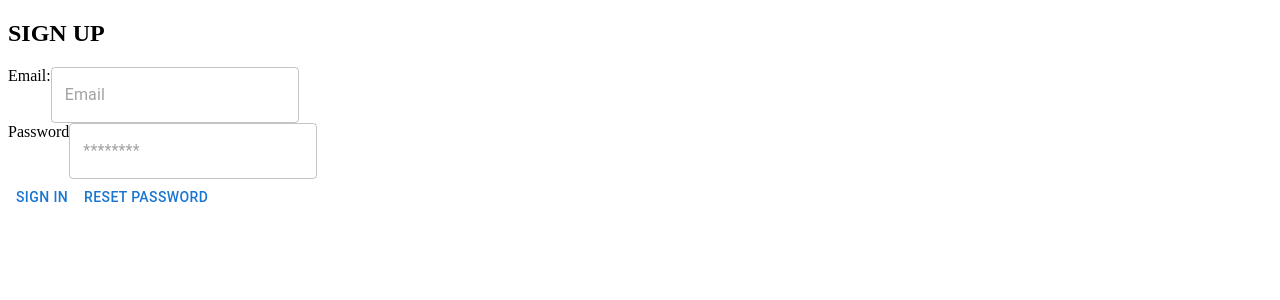
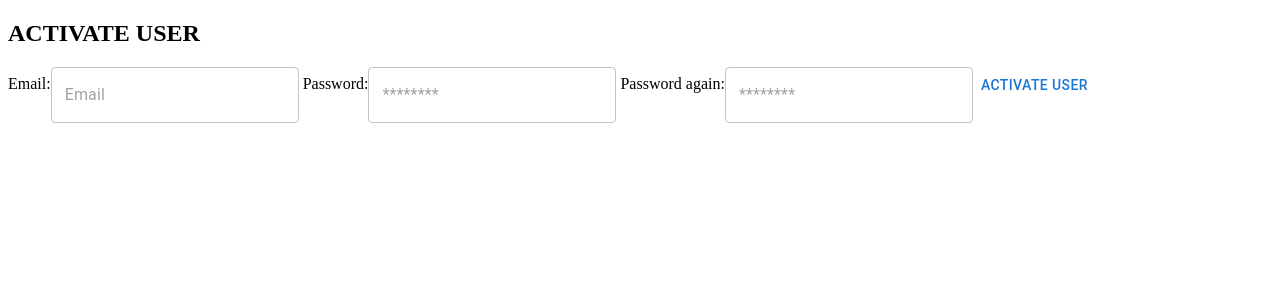
Before and after one commit to ceylinerdogan/CompanyOrganizationSoftwareFrontend, a React (Create React App) app: page /activateuser in a window 1280 px wide. Shown: the top 300 px of the page. Built offline with nearby package versions, Linux system fonts and the light colour scheme.

Commit message:
activate user and reset password added, navigation added but problematic

```diff
--- /dev/null
+++ b/src/ActivateUser.js
@@ -0,0 +1,48 @@
+import { Button, TextField } from '@mui/material';
+import React,{useState} from 'react';
+
+const ActivateUser = () =>{
+    const [email,setEmail] = useState('');
+    const [password,setPassword] = useState('');
+
+    const handleActivateUser =()=> {
+
+    };
+
+    return(
+        <form>
+            <div>
+            <h2>ACTIVATE USER </h2>
+            <label className="labelEmail" htmlFor="email"> Email:</label>
+                <TextField
+                    type ="text"
+                    id="email"
+                    value={email}
+                    onChange= {(e)=>setEmail(e.target.value)}
+                    placeholder ="Email" />
+
+            <label className="labelPassword" htmlFor="password"> Password:</label>
+                <TextField
+                    type="password"
+                    id="password"
+                    value={password}
+                    onChange={(e)=>setEmail(e.target.value)}
+                    placeholder='********' />
+
+            <label className="labelPassword" htmlFor="password"> Password again:</label>
+                <TextField
+                    type="password"
+                    id="password"
+                    value={password}
+                    onChange={(e)=>setEmail(e.target.value)}
+                    placeholder='********' />
+
+
+                <Button onClick={handleActivateUser}>Activate User</Button>
+            </div>
+        </form>
+
+    );
+};
+
+export default ActivateUser
--- a/src/App.js
+++ b/src/App.js
@@ -1,22 +1,20 @@
 import React from 'react';
-import {BrowserRouter as Router, Route} from 'react-router-dom';
+import {Routes, Route} from 'react-router-dom';
 import Login from './Login';
 import ResetPassword from './ResetPassword';
-import { Switch } from '@mui/material';
+import ActivateUser from './ActivateUser';
+
 
 function App(){
 
   return (
       <div className="App">
-          <h2>SIGN UP</h2>
-          <Login>
-
-          </Login>
-
+        <Routes>
+          <Route path="/" element={<Login/>} />
+          <Route path="resetpassword" element={<ResetPassword/>} />
+          <Route path="activateuser" element={<ActivateUser/>} />
+        </Routes>
       </div>
   );
-
-
-
 }
 export default App;
--- a/src/Login.jsx
+++ b/src/Login.jsx
@@ -1,20 +1,26 @@
-import { Label } from '@mui/icons-material';
-import { Button, Input, TextField } from '@mui/material';
+import { Button, TextField } from '@mui/material';
 import React, {useState} from 'react';
+import { useNavigate } from 'react-router-dom';
 
 
 const Login = () => {
     const [email,setEmail] = useState('');
     const [password,setPassword] = useState('');
+    const navigate = useNavigate();
 
     const handleSubmit = (e) => {
     e.preventDefault();
     };
 
+    function handleClick(event){
+        navigate('/resetpassword');
+    }
+
     return (
         <form onSubmit={handleSubmit}>
+            <h2>SIGN IN</h2>
             <div>
-                <label htmlFor="email">Email:</label>
+                <label className="labelEmail" htmlFor="email">Email:</label>
                 <TextField
                     type="text"
                     id="email"
@@ -24,7 +30,7 @@ const Login = () => {
                 />
             </div>
             <div>
-                <label htmlFor="password">Password</label>
+                <label className="labelPass" htmlFor="password">Password</label>
                 <TextField
                     type="password"
                     id="password"
@@ -34,8 +40,7 @@ const Login = () => {
                 />
             </div>
             <Button className="signInbtn" onClick={handleSubmit} type="submit">Sign In</Button>
-            <Button className="rstPass" onClick={handleSubmit} type="resetPass" TextLink to ="/resetpassword">Reset Password </Button>
-
+            <Button type="rstPassbtn" onSubmit={handleClick}>Forgot Password?</Button>
         </form>
     );
 };
--- a/src/ResetPassword.js
+++ b/src/ResetPassword.js
@@ -1,4 +1,4 @@
-import { Button } from '@mui/material';
+import { Button, TextField } from '@mui/material';
 import React,{useState} from 'react';
 
 const ResetPassword = () =>{
@@ -9,11 +9,21 @@ const ResetPassword = () =>{
     };
 
     return(
-        <div>
-            <h2>Reset Password </h2>
-            <input type ="email" value={email} onChange= {(e)=>setEmail(e.target.value)} placeholder ="Email" />
-            <Button onClick={handleResetPassword}>Reset Password</Button>
-        </div>
+        <form>
+            <div>
+            <h2>RESET PASSWORD </h2>
+                <label className="labelEmail" htmlFor="email"> Email:</label>
+                <TextField
+                    type ="text"
+                    id="email"
+                    value={email}
+                    onChange= {(e)=>setEmail(e.target.value)}
+                    placeholder ="Email" />
+
+                <Button onClick={handleResetPassword}>Reset Password</Button>
+            </div>
+        </form>
+
     );
 };
 
--- a/src/index.js
+++ b/src/index.js
@@ -1,16 +1,14 @@
 import React from 'react';
 import ReactDOM from 'react-dom/client';
-
+import { BrowserRouter } from 'react-router-dom';
 import App from './App';
 
 
 const root = ReactDOM.createRoot(document.getElementById('root'));
 root.render(
   <React.StrictMode>
-    <App />
+    <BrowserRouter>
+      <App />
+    </BrowserRouter>
   </React.StrictMode>
 );
-
-// If you want to start measuring performance in your app, pass a function
-// to log results (for example: reportWebVitals(console.log))
-// or send to an analytics endpoint. Learn more: https://bit.ly/CRA-vitals
```
